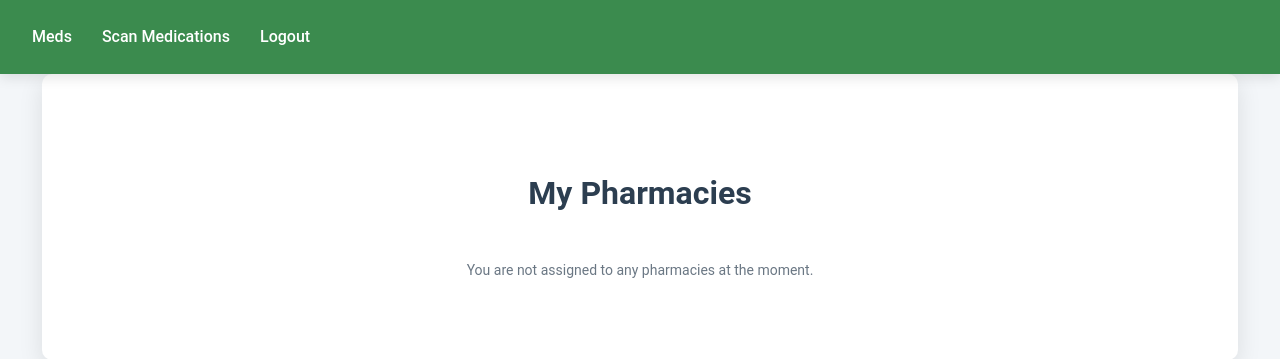
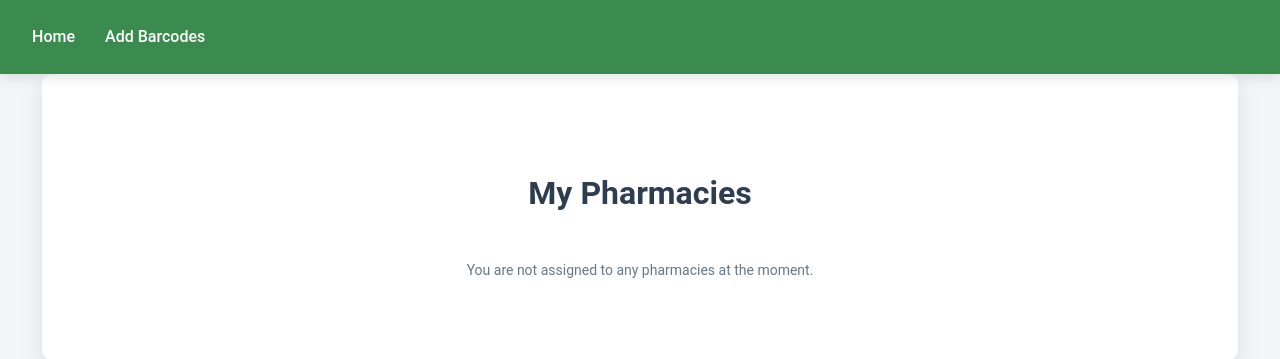
Before and after one commit to karar-hayder/PharmaLogix, a Django app: page / in a window 1280 px wide. Shown: the top 359 px of the page. Run offline with Django 5.2, Linux system fonts and the light colour scheme; the visitor is signed in with stand-in values (Sample User, id 1).

Commit message:
some links editing

```diff
--- a/templates/base.html
+++ b/templates/base.html
@@ -13,12 +13,14 @@
     <nav class="main-nav">
         <ul class="nav-list">
             {% if user.is_authenticated %}
-                <li class="nav-item"><a href="" class="nav-link">Meds</a></li>
-                <li class="nav-item"><a href="" class="nav-link">Scan Medications</a></li>
-                <li class="nav-item"><a href="" class="nav-link">Logout</a></li>
+                <li class="nav-item"><a href="{% url "Main" %}" class="nav-link">Home</a></li>
+                {% block nav %}{% endblock nav %}
+
+                {% if user.is_superuser %}
+                <li class="nav-item"><a href="{% url "Barcode add" %}" class="nav-link">Add Barcodes</a></li>
+                {% endif %}
             {% else %}
                 <li class="nav-item"><a href="{% url "Login" %}" class="nav-link">Login</a></li>
-                <li class="nav-item"><a href="" class="nav-link">Register</a></li>
             {% endif %}
         </ul>
     </nav>
```
